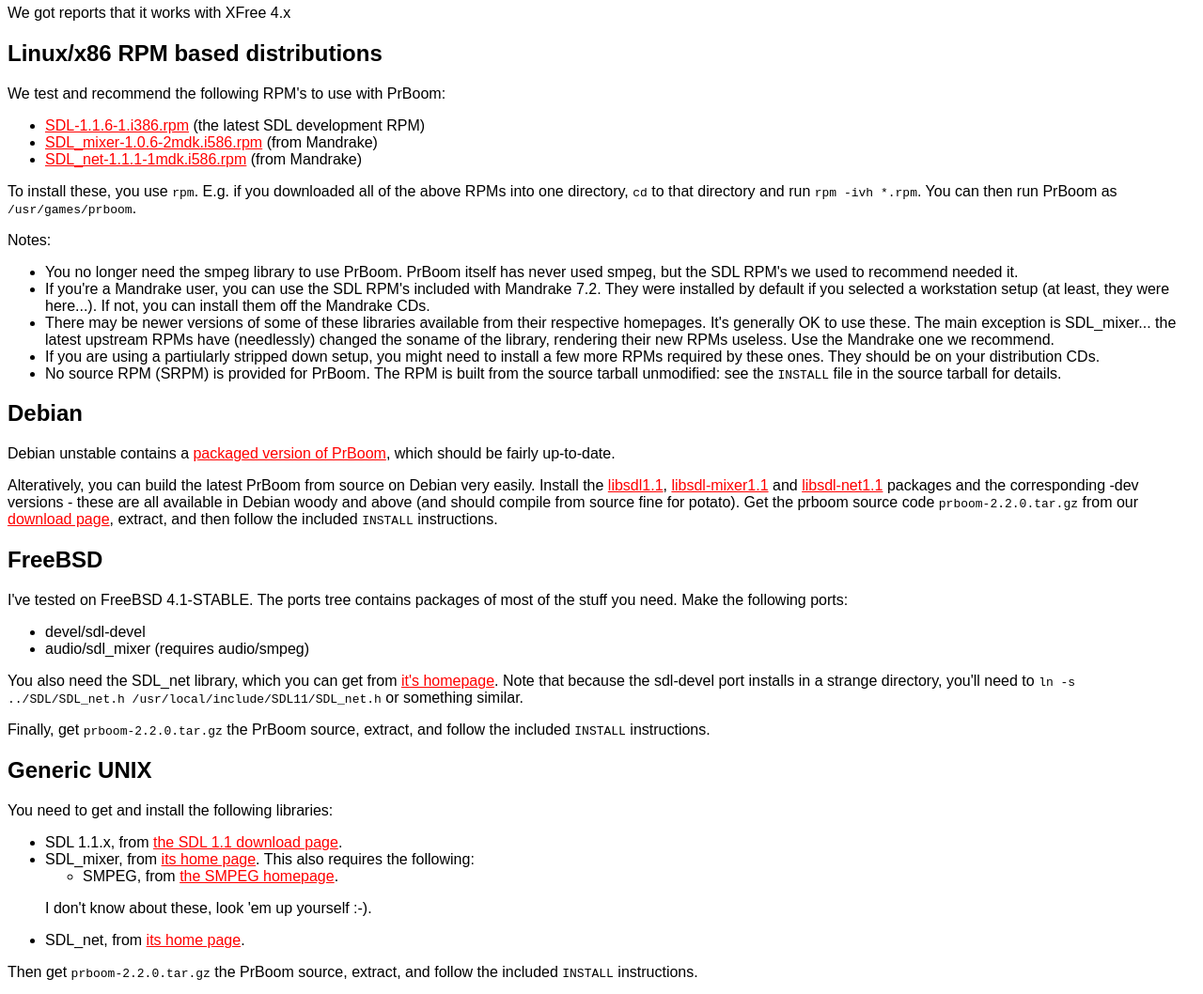
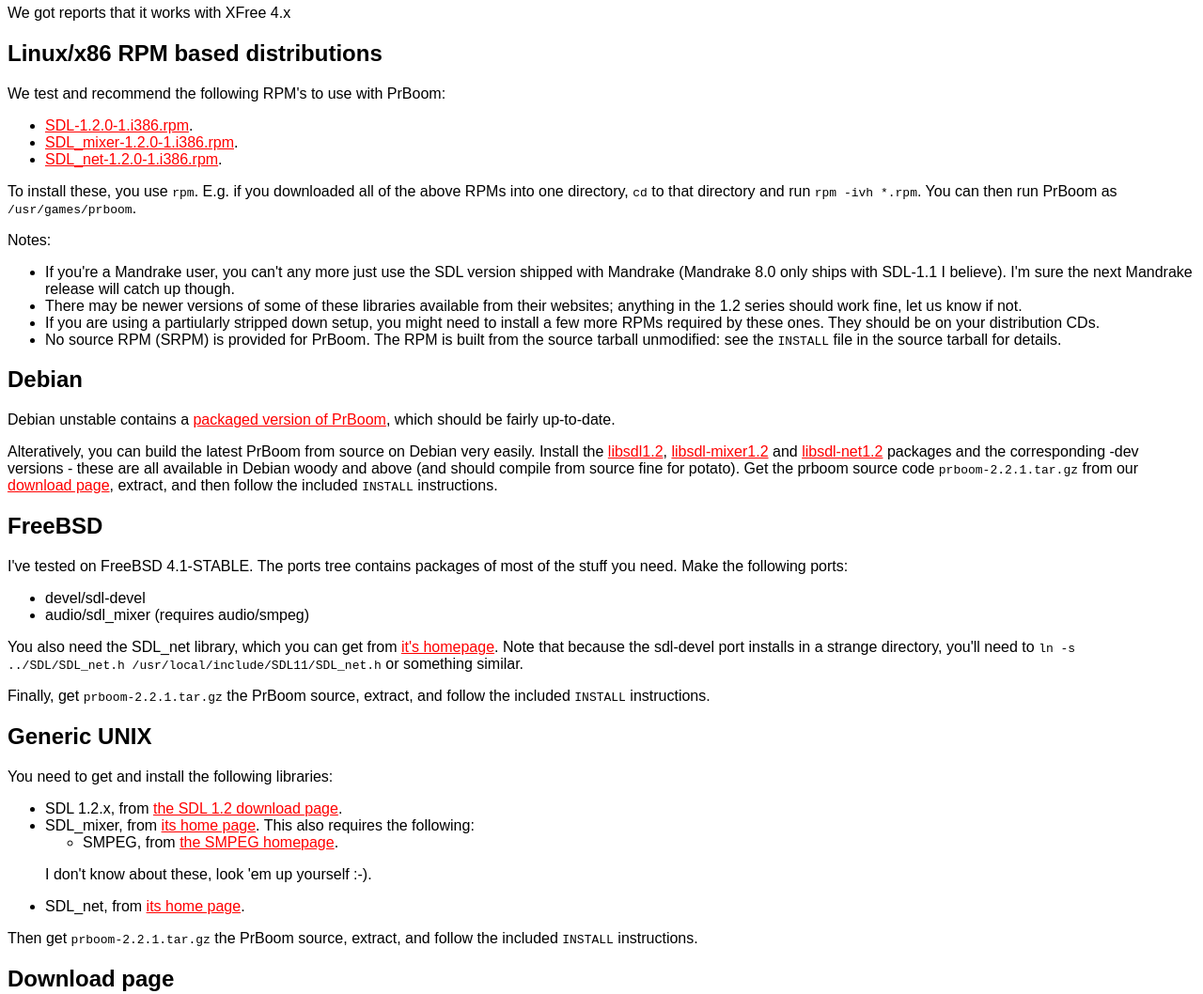
Before and after one commit to carlyhubido/foxtracs, a plain HTML site: page website/linux.html in a window 1280 px wide. Shown: the part 480-1538 px from the top of the page at 94% size. Drawn offline with Linux system fonts and the light colour scheme.

Commit message:
Update to prboom-2.2.1, SDL-1.2

```diff
--- a/website/linux.html
+++ b/website/linux.html
@@ -11,13 +11,13 @@
     <meta name="generator"
     content="vi (gvim Debian/GNU Linux 2.3 (testing) i686)" />
     <meta name="CVSID"
-    content="$Id: linux.html,v 1.14 2001/06/04 17:35:17 proff_fs Exp $" />
+    content="$Id: linux.html,v 1.15 2001/06/23 12:26:43 cph Exp $" />
     <link rel="stylesheet" href="main.css" type="text/css" />
   </head>
 
   <body>
     <a href="http://sourceforge.net"><img
-    src="http://sourceforge.net/sflogo.php?group_id=3396&type=1"
+    src="http://sourceforge.net/sflogo.php?group_id=3396&amp;type=1"
      width="88" height="31" alt="Sourceforge logo" /></a>
 
     <h1>Installation on Linux and UNIX Systems</h1>
@@ -69,18 +69,9 @@
     PrBoom:</p>
 
     <ul>
-      <li><a
-      href="http://www.libsdl.org/release/SDL-1.1.6-1.i386.rpm">
-      SDL-1.1.6-1.i386.rpm</a> (the latest SDL development
-      RPM)</li>
-
-      <li><a
-      href="http://www.mirror.ac.uk/sites/sunsite.uio.no/pub/unix/Linux/Mandrake/7.2/i586/Mandrake/RPMS/SDL_mixer-1.0.6-2mdk.i586.rpm">
-      SDL_mixer-1.0.6-2mdk.i586.rpm</a> (from Mandrake)</li>
-
-      <li><a
-      href="http://www.mirror.ac.uk/sites/sunsite.uio.no/pub/unix/Linux/Mandrake/7.2/i586/Mandrake/RPMS/SDL_net-1.1.1-1mdk.i586.rpm">
-      SDL_net-1.1.1-1mdk.i586.rpm</a> (from Mandrake)</li>
+  <li><a href="http://www.libsdl.org/release/SDL-1.2.0-1.i386.rpm">SDL-1.2.0-1.i386.rpm</a>.</li>
+  <li><a href="http://www.libsdl.org/projects/SDL_mixer/release/SDL_mixer-1.2.0-1.i386.rpm">SDL_mixer-1.2.0-1.i386.rpm</a>.</li>
+  <li><a href="http://www.libsdl.org/projects/SDL_net/release/SDL_net-1.2.0-1.i386.rpm">SDL_net-1.2.0-1.i386.rpm</a>.</li>
     </ul>
 
     <p>To install these, you use <code>rpm</code>. E.g. if you
@@ -92,22 +83,16 @@
     <p> Notes:</p>
 
     <ul>
-      <li>You no longer need the smpeg library to use PrBoom.
-      PrBoom itself has never used smpeg, but the SDL RPM's we used
-      to recommend needed it.</li>
-
-      <li>If you're a Mandrake user, you can use the SDL RPM's
-      included with Mandrake 7.2. They were installed by default if
-      you selected a workstation setup (at least, they were
-      here...). If not, you can install them off the Mandrake
-      CDs.</li>
+      <li>
+      If you're a Mandrake user, you can't any more just use the SDL version
+      shipped with Mandrake (Mandrake 8.0 only ships with SDL-1.1 I believe).
+      I'm sure the next Mandrake release will catch up though.
+      </li>
 
       <li>There may be newer versions of some of these libraries
-      available from their respective homepages. It's generally OK
-      to use these. The main exception is SDL_mixer... the latest
-      upstream RPMs have (needlessly) changed the soname of the
-      library, rendering their new RPMs useless. Use the Mandrake
-      one we recommend.</li>
+      available from their websites;
+      anything in the 1.2 series should work fine, let us know if not.
+      </li>
 
       <li>If you are using a partiularly stripped down setup, you
       might need to install a few more RPMs required by these ones.
@@ -126,14 +111,14 @@
 
     <p> Alteratively, you can build the latest PrBoom from source
     on Debian very easily. Install the <a
-    href="http://packages.debian.org/libsdl1.1">libsdl1.1</a>, <a
-    href="http://packages.debian.org/libsdl-mixer1.1">
-    libsdl-mixer1.1</a> and <a
-    href="http://packages.debian.org/libsdl-net1.1">
-    libsdl-net1.1</a> packages and the corresponding -dev versions
+    href="http://packages.debian.org/libsdl1.2">libsdl1.2</a>, <a
+    href="http://packages.debian.org/libsdl-mixer1.2">
+    libsdl-mixer1.2</a> and <a
+    href="http://packages.debian.org/libsdl-net1.2">
+    libsdl-net1.2</a> packages and the corresponding -dev versions
     - these are all available in Debian woody and above (and should
     compile from source fine for potato). Get the prboom source
-    code <code>prboom-2.2.0.tar.gz</code> from our <a
+    code <code>prboom-2.2.1.tar.gz</code> from our <a
     href="#download">download page</a>, extract, and then follow
     the included <code>INSTALL</code> instructions.</p>
 
@@ -156,7 +141,7 @@
     ../SDL/SDL_net.h /usr/local/include/SDL11/SDL_net.h</code> or
     something similar.</p>
 
-    <p> Finally, get <code>prboom-2.2.0.tar.gz</code> the PrBoom
+    <p> Finally, get <code>prboom-2.2.1.tar.gz</code> the PrBoom
     source, extract, and follow the included <code>INSTALL</code>
     instructions.</p>
 
@@ -165,8 +150,8 @@
     <p> You need to get and install the following libraries:</p>
 
     <ul>
-      <li>SDL 1.1.x, from <a
-      href="http://www.libsdl.org/download-1.1.html">the SDL 1.1
+      <li>SDL 1.2.x, from <a
+      href="http://www.libsdl.org/download-1.2.html">the SDL 1.2
       download page</a>.</li>
 
       <li>
@@ -188,7 +173,7 @@
       page</a>.</li>
     </ul>
 
-    <p> Then get <code>prboom-2.2.0.tar.gz</code> the PrBoom
+    <p> Then get <code>prboom-2.2.1.tar.gz</code> the PrBoom
     source, extract, and follow the included <code>INSTALL</code>
     instructions.</p>
 
```
